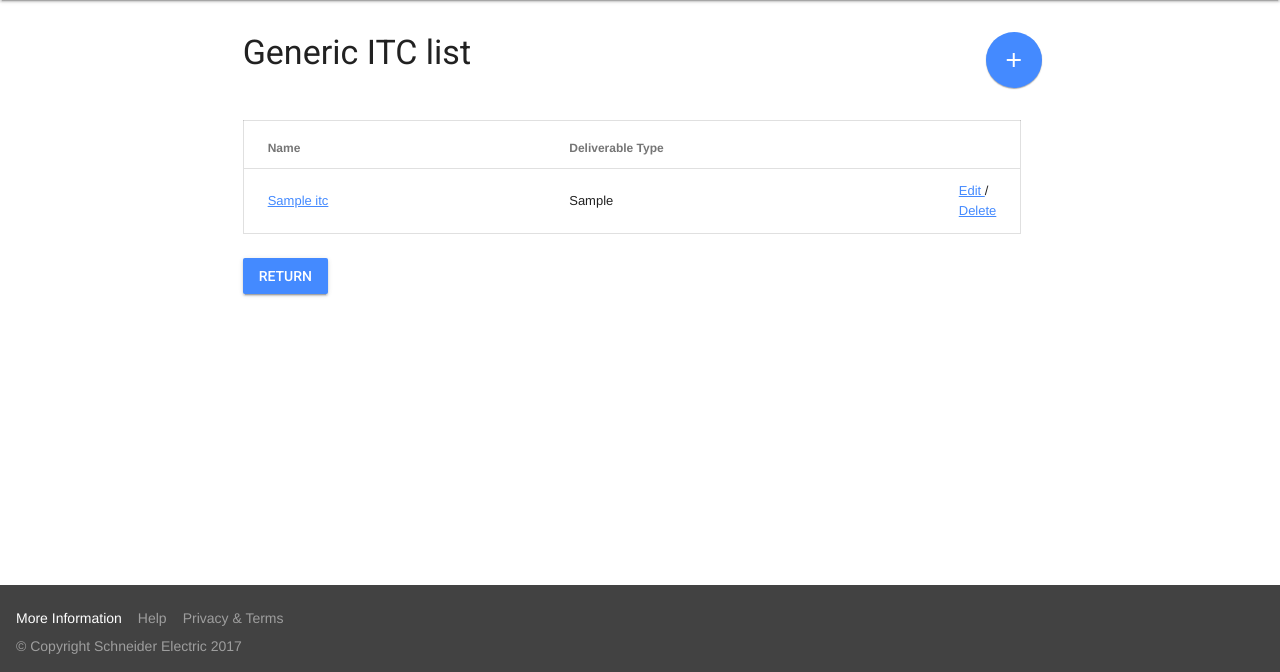
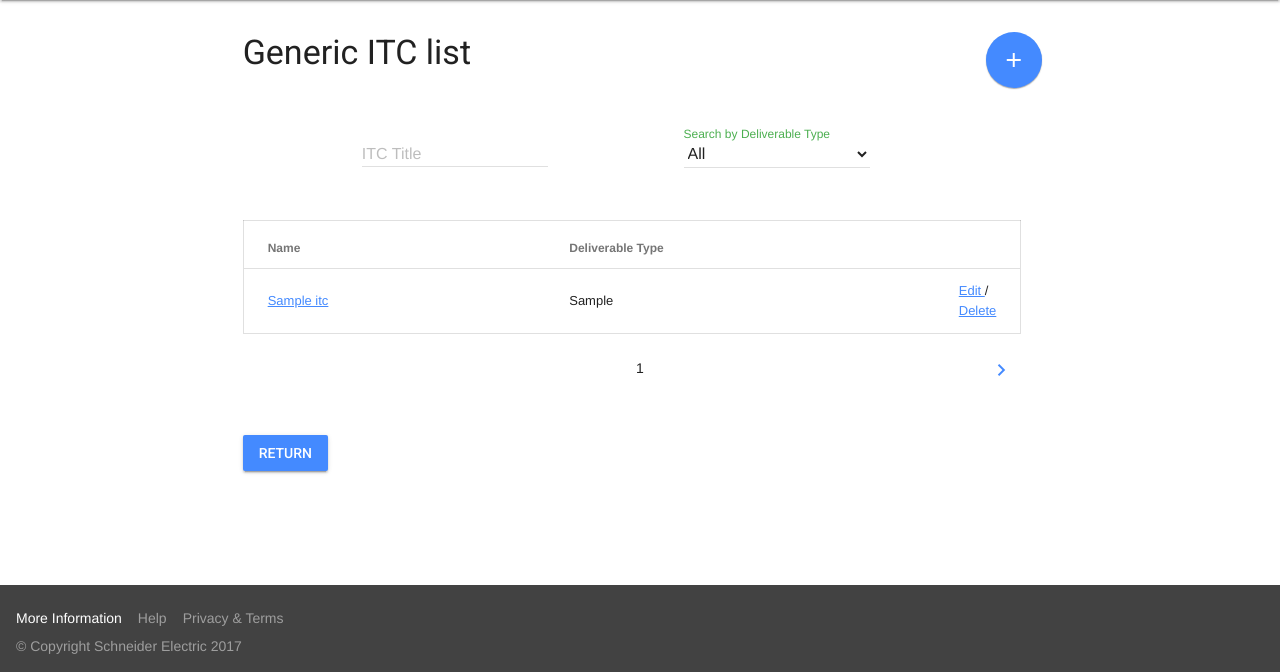
Before and after one commit to SEBA-Smart-Services/medusa-sbo, a Python web app: template app/templates/generic_ITC/ITC_general.html in a window 1280 px wide. Shown: the part 128-800 px from the top of the page. Run offline with Jinja, Linux system fonts and the light colour scheme; the template is opened without the code that fills it: most values are stand-ins (such as "Sample title", 1, 10 or a date in 2020); some libraries are stand-ins or nearby versions.

Commit message:
general ITCs filtering and pagination

```diff
--- a/app/templates/generic_ITC/ITC_general.html
+++ b/app/templates/generic_ITC/ITC_general.html
@@ -11,6 +11,29 @@
   </div>
 </div>
 
+<div class="mdl-grid">
+  <div class="mdl-cell--2-col"></div>
+
+  <div class="mdl-textfield mdl-js-textfield mdl-textfield--floating-label mdl-cell mdl-cell--3-col">
+    <input type="text" id="namefil" class="form-control mdl-textfield__input">
+    <label class="mdl-textfield__label">ITC Title</label>
+  </div>
+
+  <div class="mdl-cell--2-col"></div>
+
+  <div class="mdl-textfield mdl-js-textfield mdl-textfield--floating-label mdl-cell mdl-cell--3-col">
+    <label class="mdl-textfield__label">Search by Deliverable Type</label>
+    <select id="deltypefil" class="form-control mdl-textfield__input">
+      <option value="all">All</option>
+      {% for deliverable_type in deliverable_types %}
+        <option value="{{deliverable_type.id}}">{{deliverable_type}}</option>
+      {% endfor %}
+    </select>
+  </div>
+
+  <div class="mdl-cell--2-col"></div>
+</div>
+
 <div class="mdl-cell mdl-cell--12-col mdl-grid">
   <table class="mdl-data-table mdl-js-data-table mdl-cell--12-col" >
     <thead>
@@ -20,8 +43,8 @@
         <th class="mdl-data-table__cell--non-numeric"></th>
       </tr>
     </thead>
-        <tbody>
-          {% for ITC in ITCs %}
+    <tbody id="tbody">
+      {% for ITC in ITCs.items %}
         <tr>
           <td class="mdl-data-table__cell--non-numeric">
             <a href="/generic/ITC/{{ITC.id}}">
@@ -42,6 +65,23 @@
     </tbody>
   </table>
 
+  <div id="pagination" class="mdl-cell mdl-cell--12-col mdl-grid">
+    <div class="mdl-cell mdl-cell--4-col">
+      <a id="previous" href="#" style="display: none">
+        <i class="material-icons mdl-list__item-icon" style="color: rgb(68,138,255);">chevron_left</i>
+      </a>
+    </div>
+    {% if ITCs.next_num %}
+    <div class="mdl-cell mdl-cell--4-col" style="text-align: center;">
+      <span id="page" >{{ITCs.page}}</span>
+    </div>
+    <div class="mdl-cell mdl-cell--4-col" style="text-align: right;">
+      <a id="next" href="#">
+        <i class="material-icons mdl-list__item-icon" style="color: rgb(68,138,255);">chevron_right</i>
+      </a>
+    </div>
+    {% endif%}
+  </div>
 </div>
 
 <div class="mdl-cell mdl-cell--12-col mdl-grid">
@@ -51,4 +91,65 @@
   </form>
 </div>
 
+<script>
+  $(document).ready(function(){
+    $("#namefil, #deltypefil").change(function(){
+      $.get("/_filter_generic_ITCs", {name: $('#namefil').val(),
+                                deliverable_type: $('#deltypefil option:selected').val()},
+      function(data){
+        $("#tbody").html(data['results']);
+        $("#page").html(data['page']);
+        if (data['page'] == 1){
+          $('#previous').hide()
+        }
+        if (data['page'] == data['pages']){
+          $('#next').hide()
+        }
+        if (data['page'] != data['pages']){
+          $('#next').show()
+        }
+      });
+    });
+  });
+
+  $(document).ready(function(){
+    $("a#previous").click(function(e){
+      e.preventDefault();
+      $.get("/_filter_generic_ITCs", {name: $('#namefil').val(),
+                                deliverable_type: $('#deltypefil option:selected').val(),
+                                page: (parseInt($("#page").html()) - 1)},
+      function(data){
+        $("#tbody").html(data['results']);
+        $("#page").html(data['page']);
+        var page_number = $('page_number').data()
+        if (data['page'] == 1){
+          $('#previous').hide()
+        }
+        if (data['page'] != data['pages']){
+          $('#next').show()
+        }
+      });
+    });
+  });
+
+  $(document).ready(function(){
+    $("a#next").click(function(e){
+      e.preventDefault();
+      $.get("/_filter_generic_ITCs", {name: $('#namefil').val(),
+                                deliverable_type: $('#deltypefil option:selected').val(),
+                                page: (parseInt($("#page").html()) + 1)},
+      function(data){
+        $("#tbody").html(data['results']);
+        $("#page").html(data['page']);
+        if (data['page'] == data['pages']){
+          $('#next').hide()
+        }
+        if (data['page'] != 1) {
+          $('#previous').show()
+        }
+      });
+    });
+  });
+</script>
+
 {% endblock %}
--- a/app/ticket/controllers.py
+++ b/app/ticket/controllers.py
@@ -320,7 +320,7 @@ def filter_tickets():
         page = int(request.args.get('page'))
 
     sitename = request.args.get('site')
-    print(sitename)
+
     access_allowed = check_valid_site(sitename)
 
     if sitename != None and access_allowed:
```
Also changed, not shown: app/controllers.py (+63 -3 lines), app/templates/generic_ITC/ITC_general_table.html (added, +18 -0 lines), app/templates/generic_check/generic_check_list.html (+16 -4 lines), app/templates/projects.html (+15 -7 lines). Lines whose indentation alone changed are shown as unchanged.
